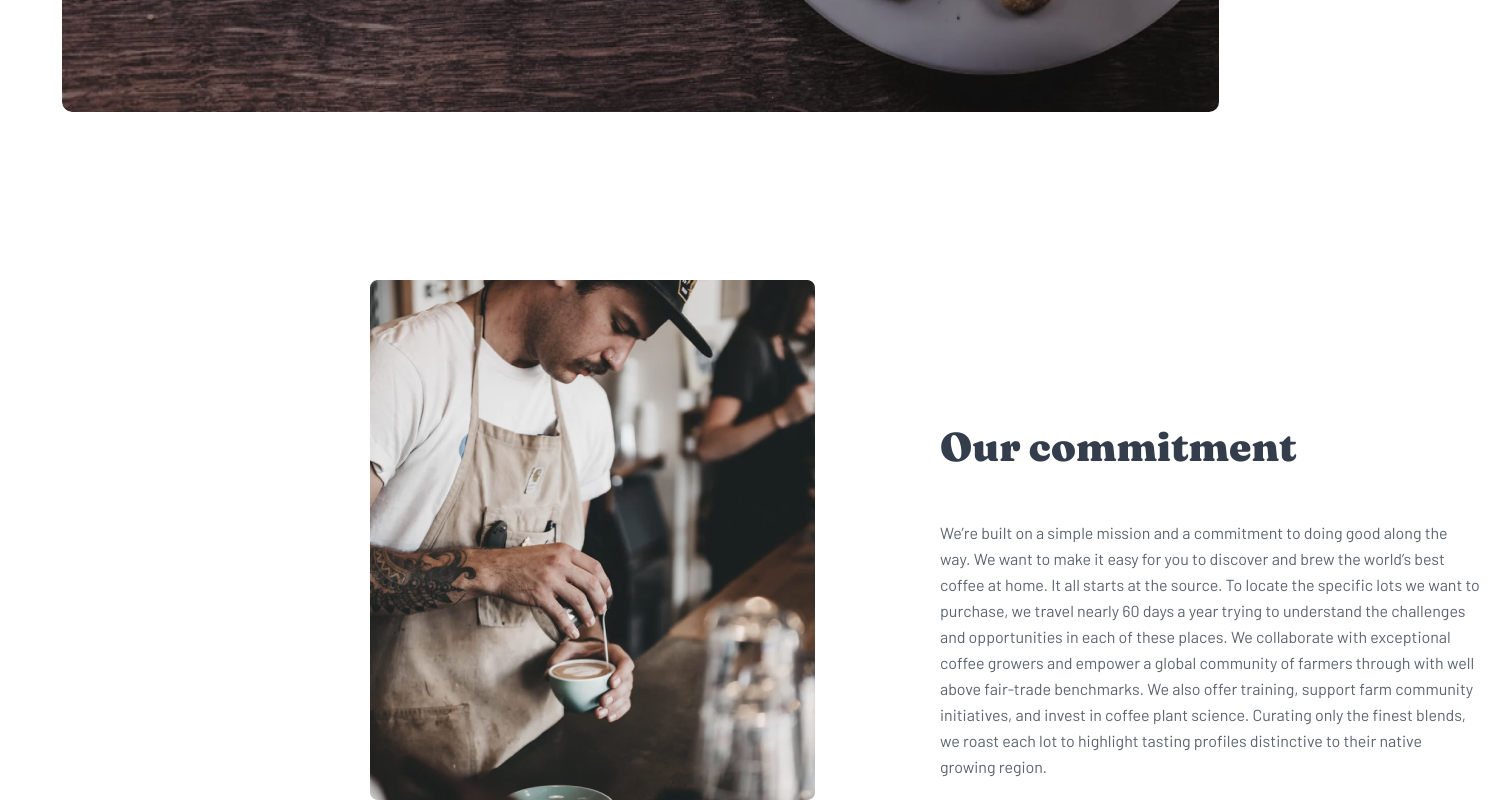
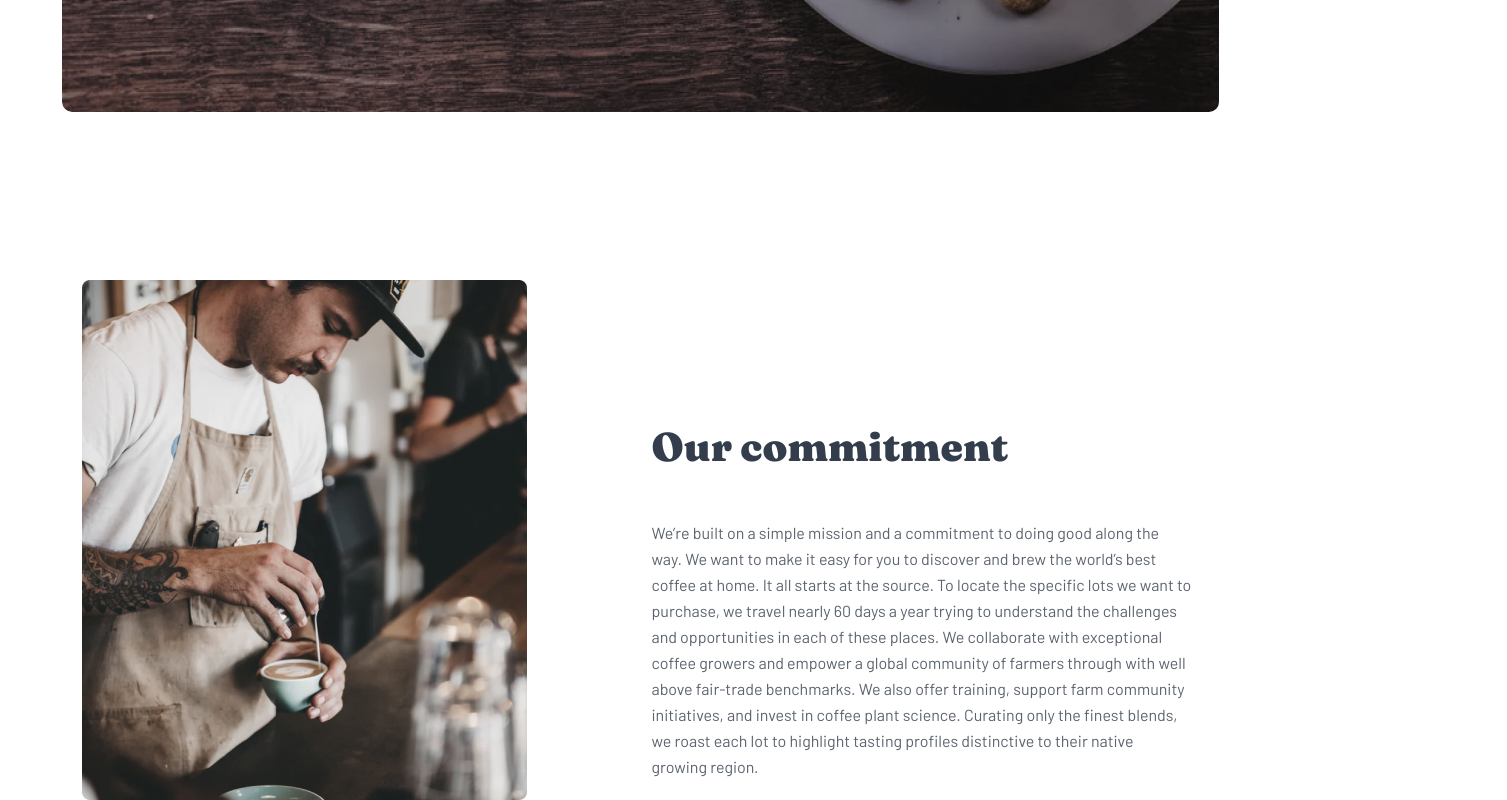
Before and after one commit to ChingizxonOdiljanov/2-page, a plain HTML site: page index.html in a window 1280 px wide. Shown: the part 538-1338 px from the top of the page, 1507 px wide, since content can reach past the window. Drawn offline with Linux system fonts and the light colour scheme.

Commit message:
initilal commit

```diff
--- a/scss/all-blokc/_header.scss
+++ b/scss/all-blokc/_header.scss
@@ -24,6 +24,7 @@ header{
         color: #83888F;
         text-decoration: none;
         transition: 0.7s;
+        max-width: 2000px;
     }
     .navbar__items--link:hover{
         color: black;
--- a/scss/all-blokc/_main.scss
+++ b/scss/all-blokc/_main.scss
@@ -42,7 +42,7 @@ main{
     .main__2{
         display: flex;
         gap: 125px;
-        margin-left: 350px;
+        padding: o 20px;
     }
 
     .main__2--center{
```
Also changed, not shown: index.html (+1 -1 lines), css/main.css, 1 other file.
